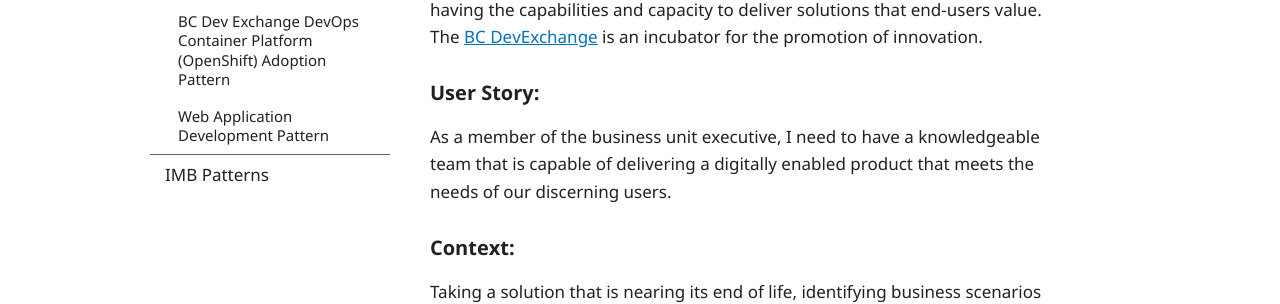
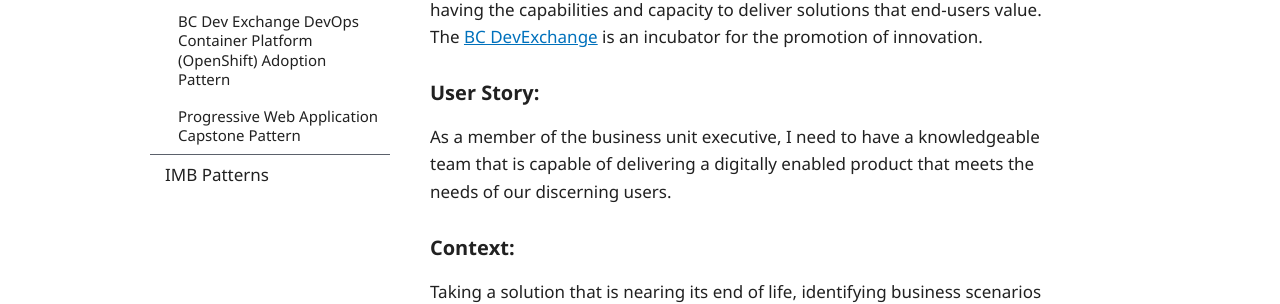
Before and after one commit to HeatherRemacle/exchangelabops, a Jekyll site: the page built from pages/patterns/platform-&-solution-patterns.md, in a window 1280 px wide. Shown: the part 433-737 px from the top of the page. Built offline with Jekyll 4.4.1, drawn with Linux system fonts in a browser that asks for light colours; some of the changed text lies outside the part shown.

Commit message:
Update patterns

```diff
--- a/pages/patterns/platform-&-solution-patterns.md
+++ b/pages/patterns/platform-&-solution-patterns.md
@@ -15,8 +15,8 @@ subnav:
       href: '#microsoft-sharepoint-adoption-pattern'
     - text: BC Dev Exchange DevOps Container Platform (OpenShift) Adoption Pattern
       href: '#bc-dev-exchange-devops-container-platform-openshift-adoption-pattern'
-    - text: Web Application Development Pattern
-      href: '#web-application-development-pattern'
+    - text: Progressive Web Application Capstone Pattern
+      href: '#progressive-web-application-capstone-pattern'
 ---
 ## BC DevExchange Adoption Pattern
 ### The Need:
@@ -146,7 +146,7 @@ As teams design and architect new IT-based systems that deliver business value,
 <br>
 <hr style="height:2px;border-width:0;color:gray;background-color:gray">
 
-## Web Application Development Pattern
+## Progressive Web Application Capstone Pattern
 <span style="color: green">\*under development\*</span>
 
 Describes a set of steps to allow your team to start a journey when developing a progressive/responsive web application.
```
Also changed, not shown: pages/patterns/patterns.md (+1 -1 lines).
